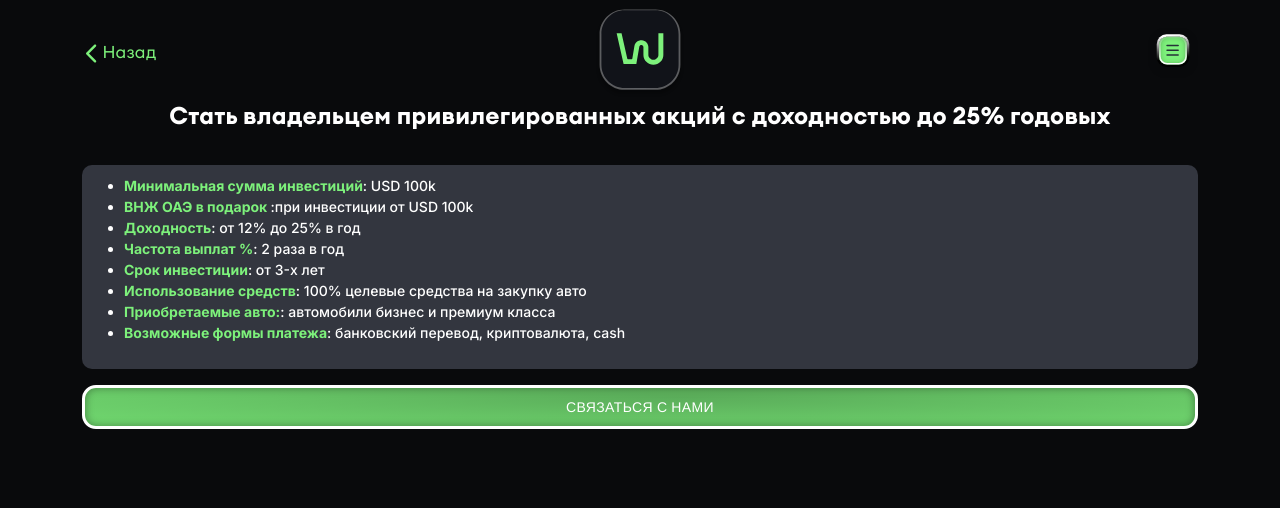
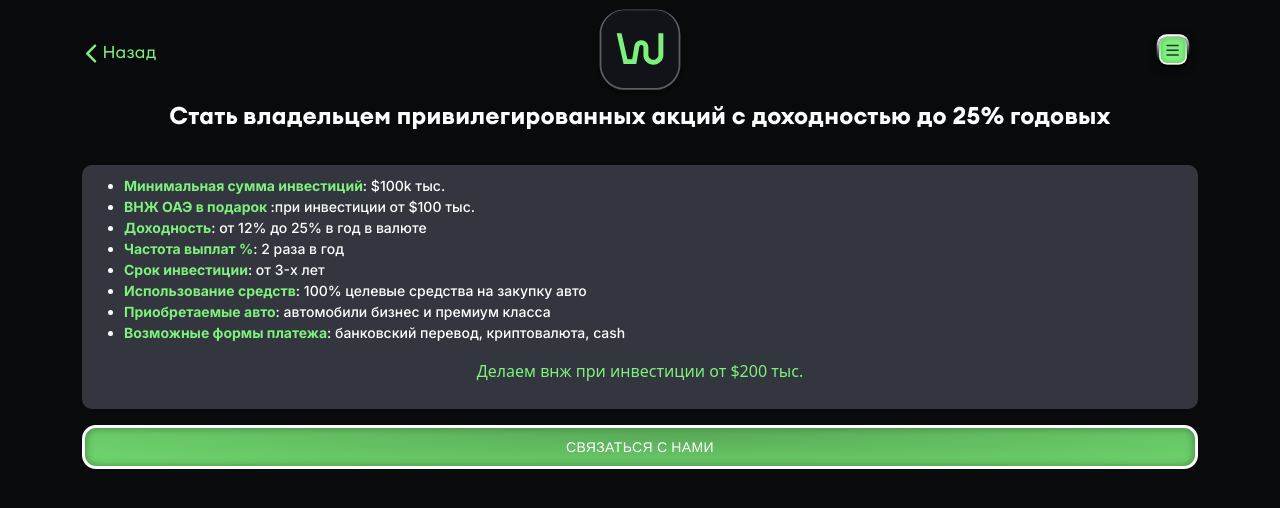
Before and after one commit to HODOR72/wheelsOn-front, a Next.js app: page /info in a window 1280 px wide. Shown: the top 508 px of the page. Built offline with nearby package versions, Linux system fonts and the light colour scheme; a web font is replaced by a local one.

Commit message:
fix bugs

```diff
--- a/pages/info.tsx
+++ b/pages/info.tsx
@@ -22,14 +22,14 @@ const InfoPage: NextPage = () => {
 				<ul className="become-list">
 					<li className="become-item">
 						<b style={{ color: "#7df17b" }}>Минимальная сумма инвестиций</b>:
-						USD 100k
+						$100k тыс.
 					</li>
 					<li className="become-item">
 						<b style={{ color: "#7df17b" }}> ВНЖ ОАЭ в подарок </b>:при
-						инвестиции от USD 100k
+						инвестиции от $100 тыс.
 					</li>
 					<li className="become-item">
-						<b style={{ color: "#7df17b" }}>Доходность</b>: от 12% до 25% в год
+						<b style={{ color: "#7df17b" }}>Доходность</b>: от 12% до 25% в год в валюте
 					</li>
 					<li className="become-item">
 						<b style={{ color: "#7df17b" }}>Частота выплат %</b>: 2 раза в год
@@ -42,7 +42,7 @@ const InfoPage: NextPage = () => {
 						целевые средства на закупку авто
 					</li>
 					<li className="become-item">
-						<b style={{ color: "#7df17b" }}>Приобретаемые авто:</b>: автомобили
+						<b style={{ color: "#7df17b" }}>Приобретаемые авто</b>: автомобили
 						бизнес и премиум класса
 					</li>
 					<li className="become-item">
@@ -50,6 +50,9 @@ const InfoPage: NextPage = () => {
 						банковский перевод, криптовалюта, cash
 					</li>
 				</ul>
+				<p style={{ marginTop: 10, color: "#7df17b" , textAlign: 'center'}}>
+					Делаем внж при инвестиции от $200 тыс.
+				</p>
 			</div>
 			<div
 				style={{ margin: "auto", width: "100%" }}
```
Also changed, not shown: pages/formats.tsx (+6 -3 lines), pages/index.tsx (+8 -4 lines), widgets/menu-cell.tsx (+36 -35 lines).
